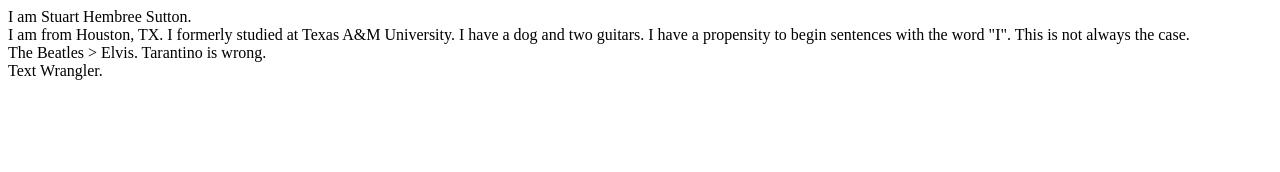
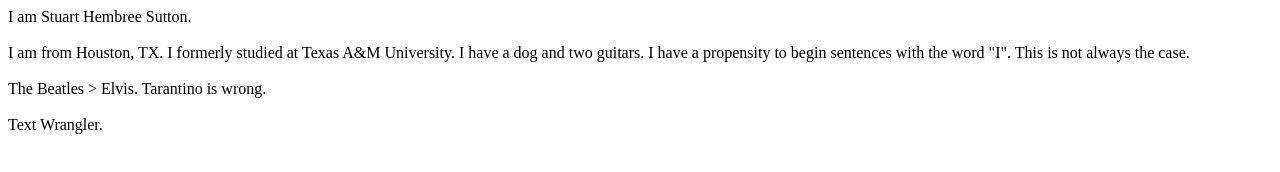
Before and after one commit to shsutton/p1.savetheborg.org, a plain HTML site: page index.html in a window 1280 px wide. Drawn offline with Linux system fonts and the light colour scheme.

Commit message:
Revising  index page 2

```diff
--- a/index.html
+++ b/index.html
@@ -6,13 +6,13 @@
 </head>
 
 <body>
-I am Stuart Hembree Sutton.<br>
+I am Stuart Hembree Sutton.<br><br>
 
 I am from Houston, TX. I formerly studied at Texas A&M University. I have a dog and two
 guitars. I have a propensity to begin sentences with the word "I". This is not always the
-case.<br>
+case.<br><br>
 
-The Beatles > Elvis. Tarantino is wrong.<br>
+The Beatles > Elvis. Tarantino is wrong.<br><br>
 
 Text Wrangler.
 </body>
```
